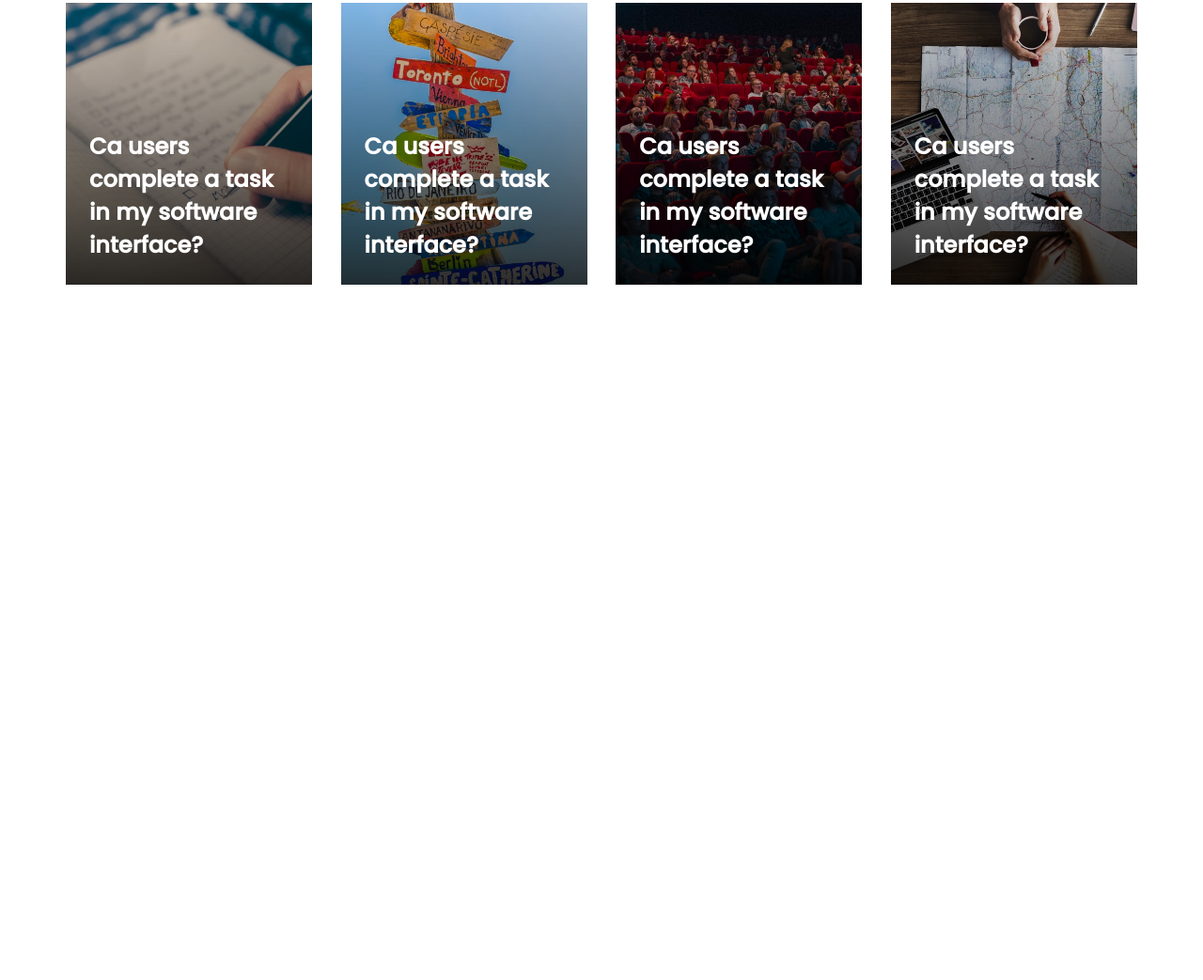
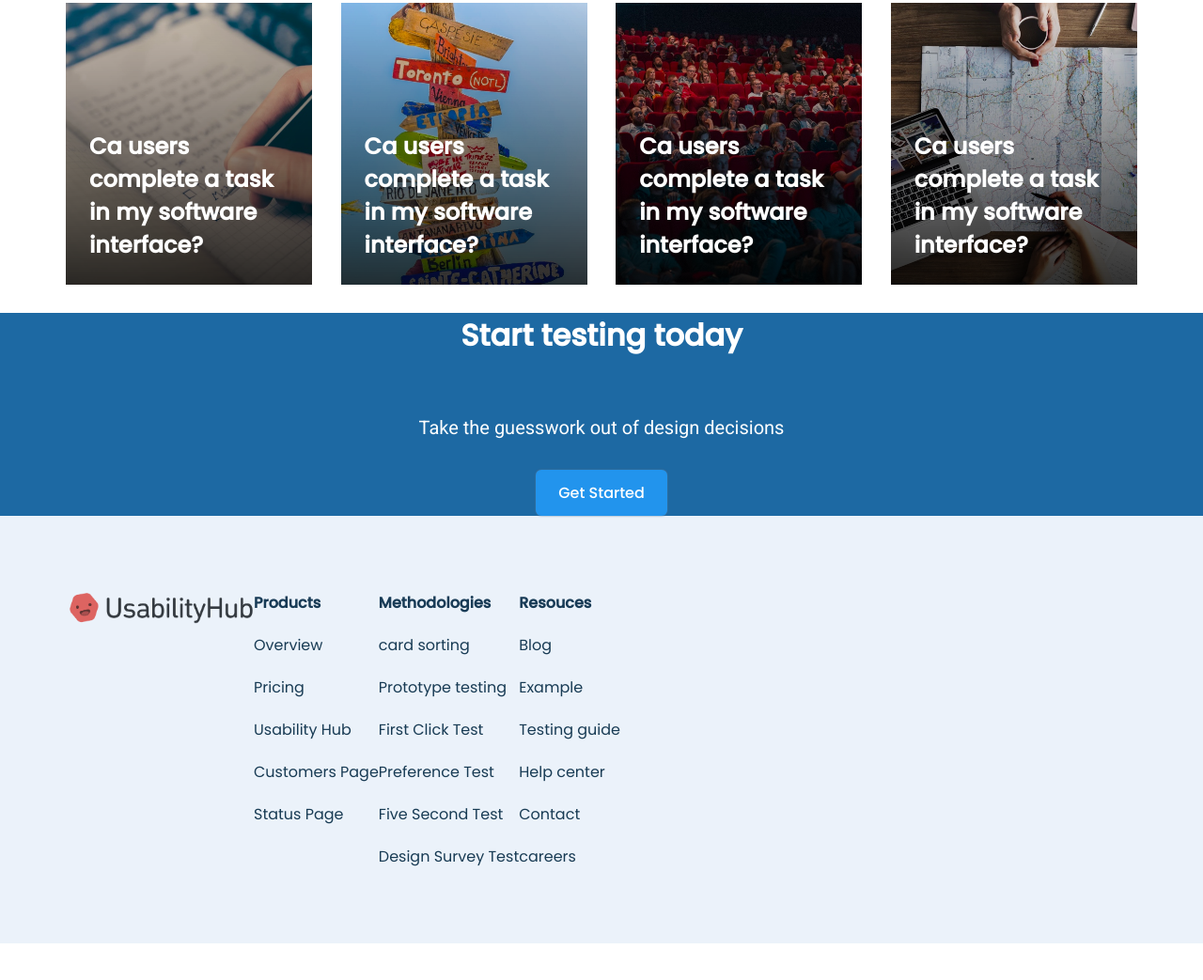
Before and after one commit to khanasad67/usabilty-clone, a plain HTML site: page index.html in a window 1280 px wide. Shown: the part 3518-4561 px from the top of the page at 94% size. Before the commit the page ends 3851 px from the top, so only its background shows below. Drawn offline with Linux system fonts and the light colour scheme.

Commit message:
add footer

```diff
--- a/index.html
+++ b/index.html
@@ -193,10 +193,49 @@
         </div>
       </div>
     </section>
-    <section class="cta-section"></section>
-    <footer></footer>
+    <section class="cta-section">
+      <div class="container flex cta-container">
+        <h2>Start testing today</h2>
+        <p>Take the guesswork out of design decisions</p>
+        <a href="" class="secondary-button">Get Started</a>
+      </div>
+    </section>
+    <footer>
+      <div class="container flex footer-containergit">
+
+        <a href="#">
+          <img src="assets/asset 1.png" alt="" class="company-logo">
+        </a>
+        <div class="link-column flex">
+          <h4>Products</h4>
+          <a href="#">Overview</a>
+          <a href="#">Pricing</a>
+          <a href="#">Usability Hub</a>
+          <a href="#">Customers Page </a>
+          <a href="#">Status Page</a>
+        </div>
+        <div class="link-column flex">
+          <h4>Methodologies</h4>
+          <a href="#">card sorting</a>
+          <a href="#">Prototype testing</a>
+          <a href="#">First Click Test </a>
+          <a href="#">Preference Test </a>
+          <a href="#">Five Second Test </a>
+          <a href="#">Design Survey Test </a>
+        </div>
+        <div class="link-column flex">
+          <h4>Resouces</h4>
+          <a href="#">Blog</a>
+          <a href="#">Example</a>
+          <a href="#"> Testing guide</a>
+          <a href="#"> Help center</a>
+          <a href="#">Contact </a>
+          <a href="#">careers </a>
+        </div>
+      </div>
+    </footer>
     <div class="subfooter"></div>
-
+    <div class="spacer"></div>
     <script
       src="https://kit.fontawesome.com/06431ec618.js"
       crossorigin="anonymous"
--- a/style.css
+++ b/style.css
@@ -243,6 +243,28 @@
     margin-top: 30px;
 }
 
+footer{
+  padding-block: 80px;
+  background-color: #ebf2fa;
+}
+
+.footer-container{
+  align-items: start;
+  justify-content:space-between ;
+}
+
+.link-column{
+  flex-direction: column;
+  gap: 20px;
+}
+
+.link-column a{
+  color: #183b54;
+}
+
+.link-column a:hover{
+  color: var(--accent-color-dark)
+}
 .spacer{
     min-height: 50vh;
 }
```
